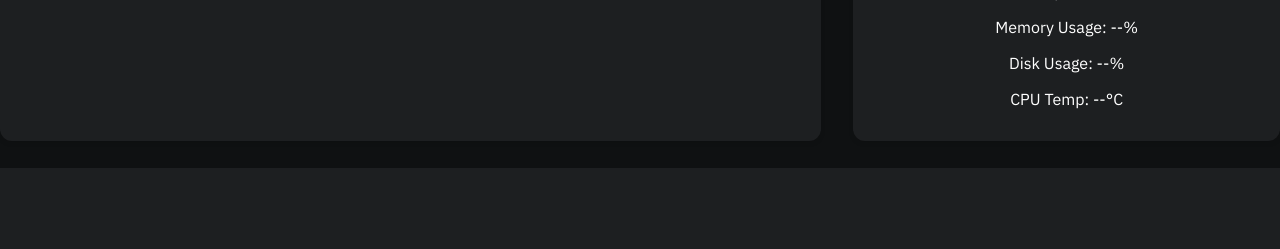
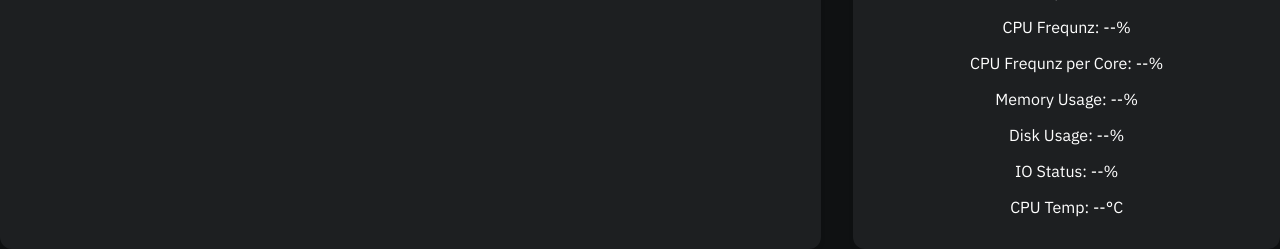
Before and after one commit to Caknesga/mini-zseries-odroid, a Flask app: page / in a window 1280 px wide. Shown: the part 632-881 px from the top of the page. Before the commit the page ends 800 px from the top, so only its background shows below. Run offline with Flask 3, Linux system fonts and the light colour scheme.

Commit message:
more hardware

```diff
--- a/workloads/transaction/templates/index.html
+++ b/workloads/transaction/templates/index.html
@@ -151,9 +151,11 @@
     <h2>Hardware Status</h2>
     <p>CPU Load: <span id="cpu">--</span>%</p>
     <p>CPU Load per Core: <span id="per_core">--</span>%</p>
-
+    <p>CPU Frequnz: <span id="freq">--</span>%</p>
+    <p>CPU Frequnz per Core: <span id="freq_per_core">--</span>%</p>
     <p>Memory Usage: <span id="memory">--</span>%</p>
     <p>Disk Usage: <span id="disk">--</span>%</p>
+    <p>IO Status: <span id="IO_status">--</span>%</p>
     <p>CPU Temp: <span id="temp">--</span>°C</p>
   </div>
 </div>
@@ -198,8 +200,13 @@ async function loadHardware() {
   const data = await res.json();
   document.getElementById("cpu").textContent = data.cpu_percent + "%";
   document.getElementById("per_core").textContent=data.per_core_cpu+"%";
+  document.getElementById("freq").textContent=data.cpu_freq+"MHz";
+  document.getElementById("freq_per_core").textContent=data.cpu_freq_per_cor+"MHz";
+
   document.getElementById("memory").textContent = data.memory_percent + "%";
   document.getElementById("disk").textContent = data.disk_percent + "%";
+  document.getElementById("IO_status").textContent = data.disk_io;
+
   document.getElementById("temp").textContent = data.temperature + " °C";
 }
 setInterval(loadHardware, 3000);
```
